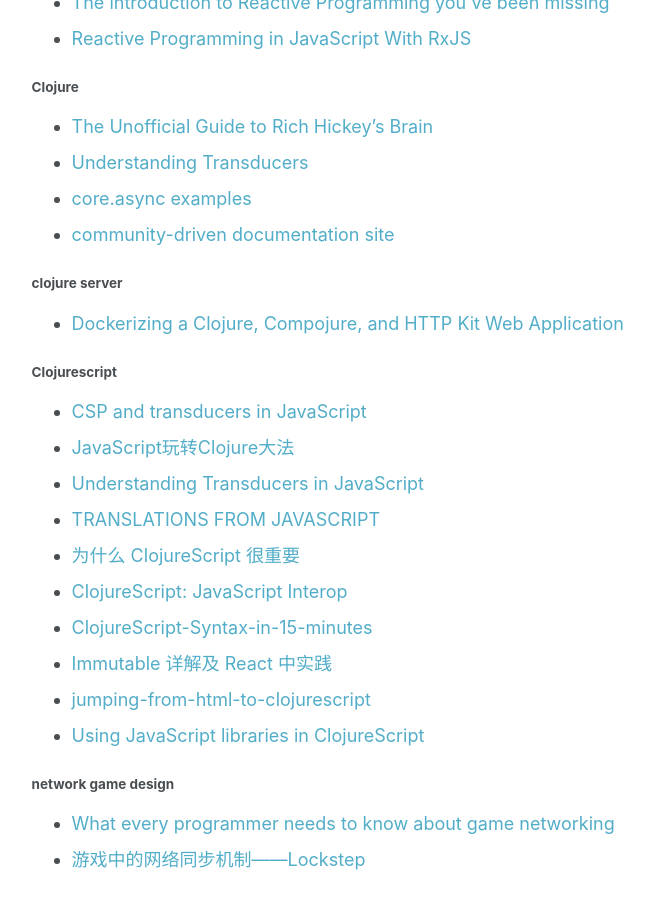
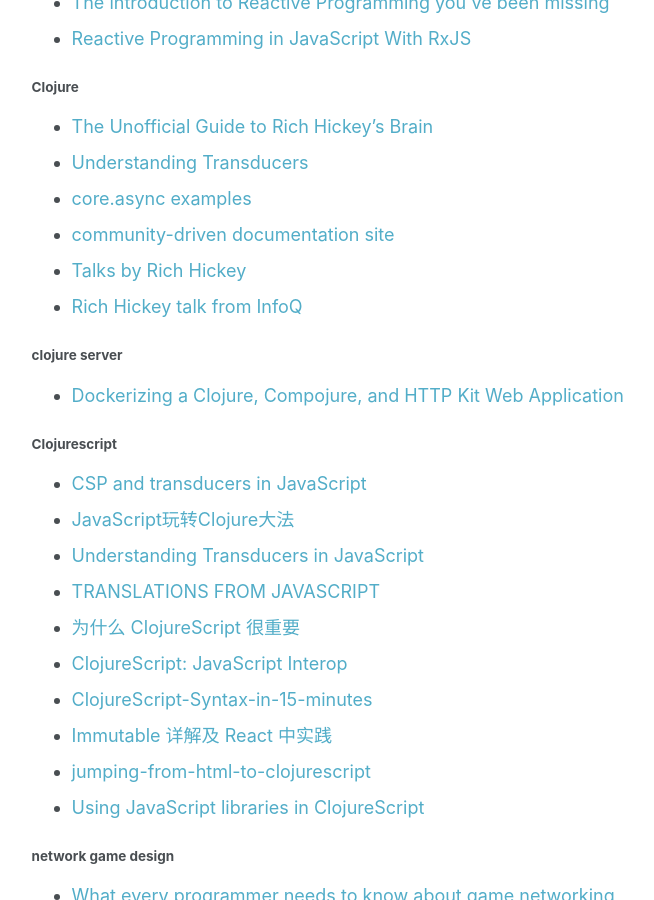
Before and after one commit to jiangxiaoyong/jiangxiaoyong.github.io, a Jekyll site: the page built from _portfolio/multiplayerOnlineBattle.md, in a window 1280 px wide and 900 px high, scrolled down 5863 px. Shown: the whole window, without its empty margins (250-904 px from the left). Built offline with Jekyll 4.4.1, drawn with Linux system fonts in a browser that asks for light colours.

Commit message:
Update multiplayerOnlineBattle.md

```diff
--- a/_portfolio/multiplayerOnlineBattle.md
+++ b/_portfolio/multiplayerOnlineBattle.md
@@ -169,6 +169,8 @@
 * [Understanding Transducers](http://elbenshira.com/blog/understanding-transducers/)
 * [core.async examples](https://github.com/halgari/clojure-conj-2013-core.async-examples/blob/master/src/clojure_conj_talk/core.clj)
 * [community-driven documentation site](http://clojure-doc.org/)
+* [Talks by Rich Hickey](https://github.com/matthiasn/talk-transcripts/tree/master/Hickey_Rich)
+* [Rich Hickey talk from InfoQ](https://www.infoq.com/author/Rich-Hickey)
 
 #### clojure server
 
```
